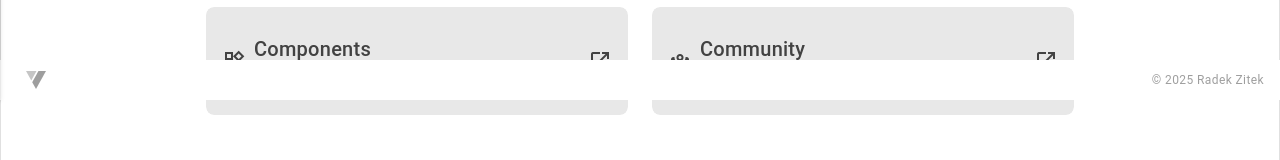
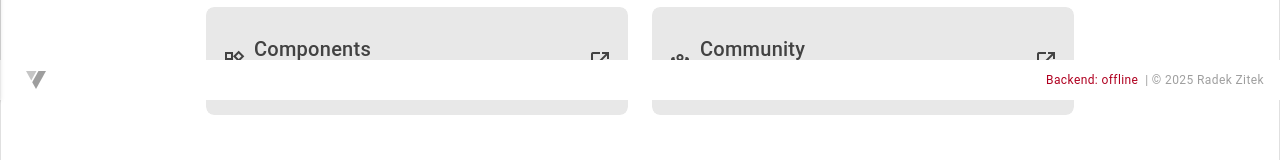
Before and after one commit to radek-zitek-cloud/bumasys-beta, a Vue app in the folder fe/: page / in a window 1280 px wide. Shown: the part 700-860 px from the top of the page. Built offline with nearby package versions, Linux system fonts and the light colour scheme; no server answers; a small style sheet from the web is missing.

Commit message:
feat(fe): show backend readiness in footer

```diff
--- a/fe/src/App.vue
+++ b/fe/src/App.vue
@@ -17,10 +17,10 @@
         </template>
       </v-app-bar>
 
-      <v-navigation-drawer v-model="drawer" location="left" :elevation="2">
+      <v-navigation-drawer v-model="drawer" :elevation="2" location="left">
         <v-list density="compact">
           <template v-for="(item, i) in navigationItems" :key="i">
-            <v-divider v-if="item.separator" :thickness="3"  />
+            <v-divider v-if="item.separator" :thickness="3" />
             <v-list-item
               v-else
               link
--- a/fe/src/components/AppFooter.vue
+++ b/fe/src/components/AppFooter.vue
@@ -22,13 +22,19 @@
       class="text-caption text-disabled"
       style="position: absolute; right: 16px;"
     >
-      &copy; {{ (new Date()).getFullYear() }} <span class="d-none d-sm-inline-block">Radek Zitek</span>
+      <span :class="ready ? 'text-success' : 'text-error'">
+        Backend: {{ ready ? 'ready' : 'offline' }}
+      </span>
+      &nbsp;|&nbsp;© {{ (new Date()).getFullYear() }}
+      <span class="d-none d-sm-inline-block">Radek Zitek</span>
 
     </div>
   </v-footer>
 </template>
 
 <script setup lang="ts">
+  import { onMounted, ref } from 'vue'
+
   const items = [
     {
       title: 'Vuetify Documentation',
@@ -36,6 +42,26 @@
       href: 'https://vuetifyjs.com/',
     },
   ]
+
+  /** Indicates whether the backend server is ready. */
+  const ready = ref<boolean | null>(null)
+
+  /**
+   * Query the backend health endpoint and update the readiness state.
+   */
+  onMounted(async () => {
+    try {
+      const res = await fetch('/graphql', {
+        method: 'POST',
+        headers: { 'Content-Type': 'application/json' },
+        body: JSON.stringify({ query: 'query{ health }' }),
+      })
+      const json = await res.json()
+      ready.value = json?.data?.health === true
+    } catch {
+      ready.value = false
+    }
+  })
 </script>
 
 <style scoped lang="sass">
```
Also changed, not shown: 2 other files (tests, documents, lock files or other folders).
